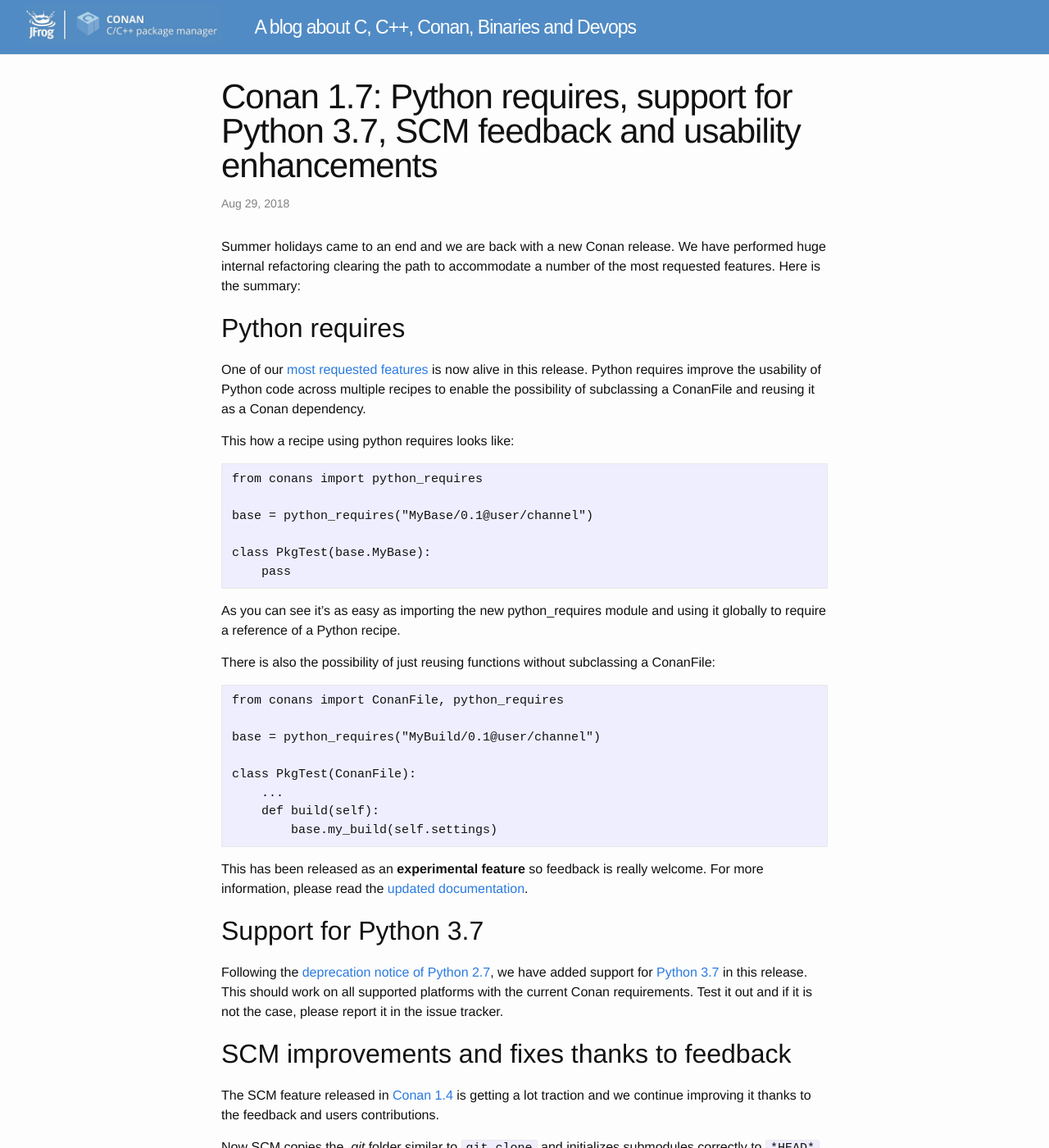
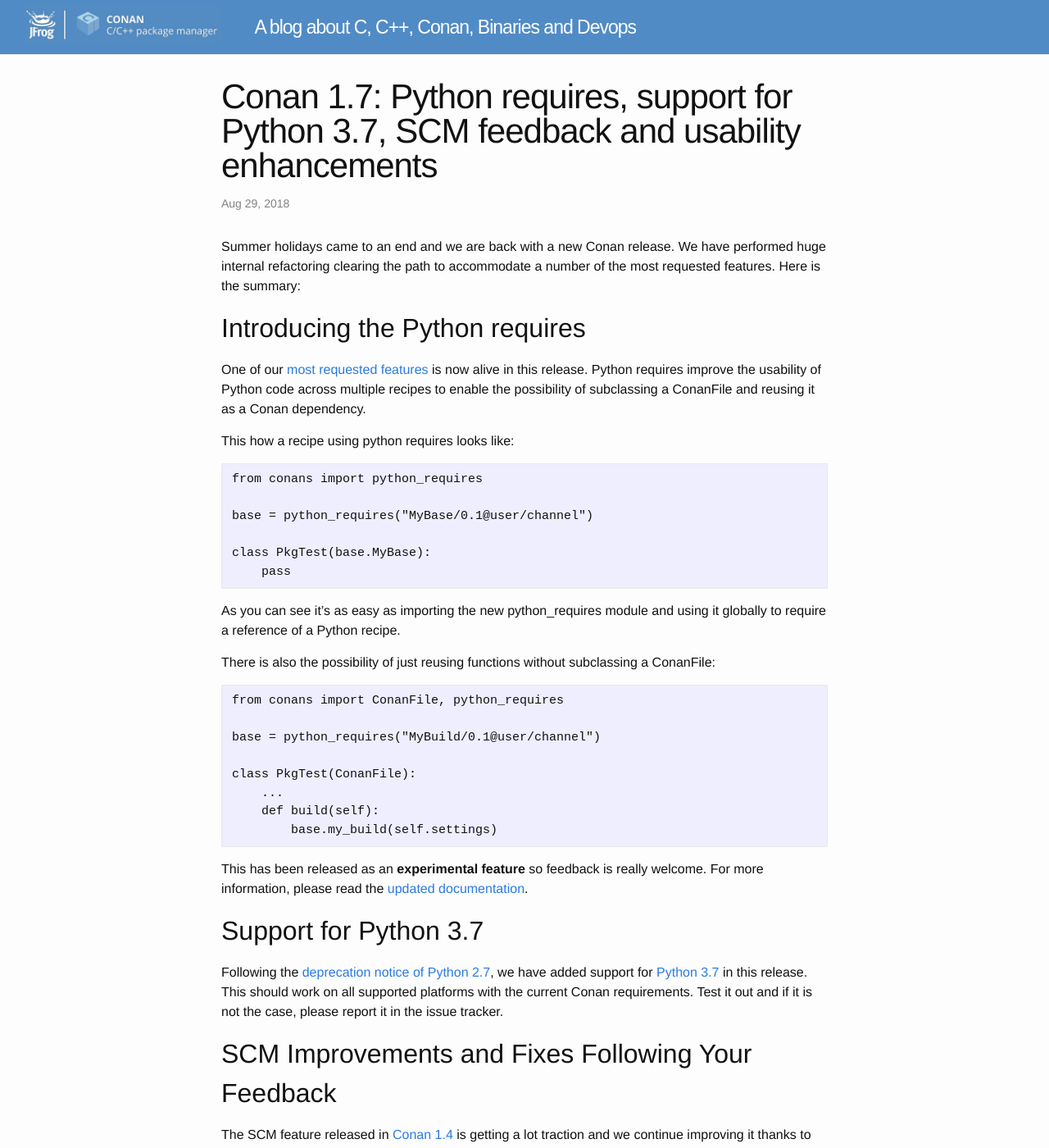
Before and after one commit to conan-io/conan-io.github.io, a Jekyll site: the page built from _posts/2018-08-29-New-conan-release-1-7.markdown, in a window 1280 px wide and 1400 px high. Shown: the whole window at 82% size. Built offline with Jekyll 4.4.1, drawn with Linux system fonts in a browser that asks for light colours; comment, search, counter and statistics services are not loaded; some of the changed text lies outside the part shown.

Commit message:
fix titles

```diff
--- a/_posts/2018-08-29-New-conan-release-1-7.markdown
+++ b/_posts/2018-08-29-New-conan-release-1-7.markdown
@@ -7,7 +7,7 @@ title: "Conan 1.7: Python requires, support for Python 3.7, SCM feedback and usa
 Summer holidays came to an end and we are back with a new Conan release. We have performed huge internal refactoring clearing the path to
 accommodate a number of the most requested features. Here is the summary:
 
-## Python requires
+## Introducing the Python requires
 
 One of our [most requested features](https://github.com/conan-io/conan/issues/1271) is now alive in this release. Python requires improve
 the usability of Python code across multiple recipes to enable the possibility of subclassing a ConanFile and reusing it as a Conan
@@ -48,7 +48,7 @@ Following the [deprecation notice of Python 2.7](https://blog.conan.io/2018/08/1
 support for [Python 3.7](https://www.python.org/downloads/release/python-370/) in this release. This should work on all supported platforms
 with the current Conan requirements. Test it out and if it is not the case, please report it in the issue tracker.
 
-## SCM improvements and fixes thanks to feedback
+## SCM Improvements and Fixes Following Your Feedback
 
 The SCM feature released in [Conan 1.4](https://blog.conan.io/2018/05/30/New-conan-release-1-4.html) is getting a lot traction and we
 continue improving it thanks to the feedback and users contributions.
@@ -58,7 +58,7 @@ referenced revision.
 
 There is also SVN support in development that will be available in the next release.
 
-## Other usability enhancements
+## Other Usability Enhancements
 
 - You can now filter the uploads with the query parameter: ``conan upload --query``.
 
```
